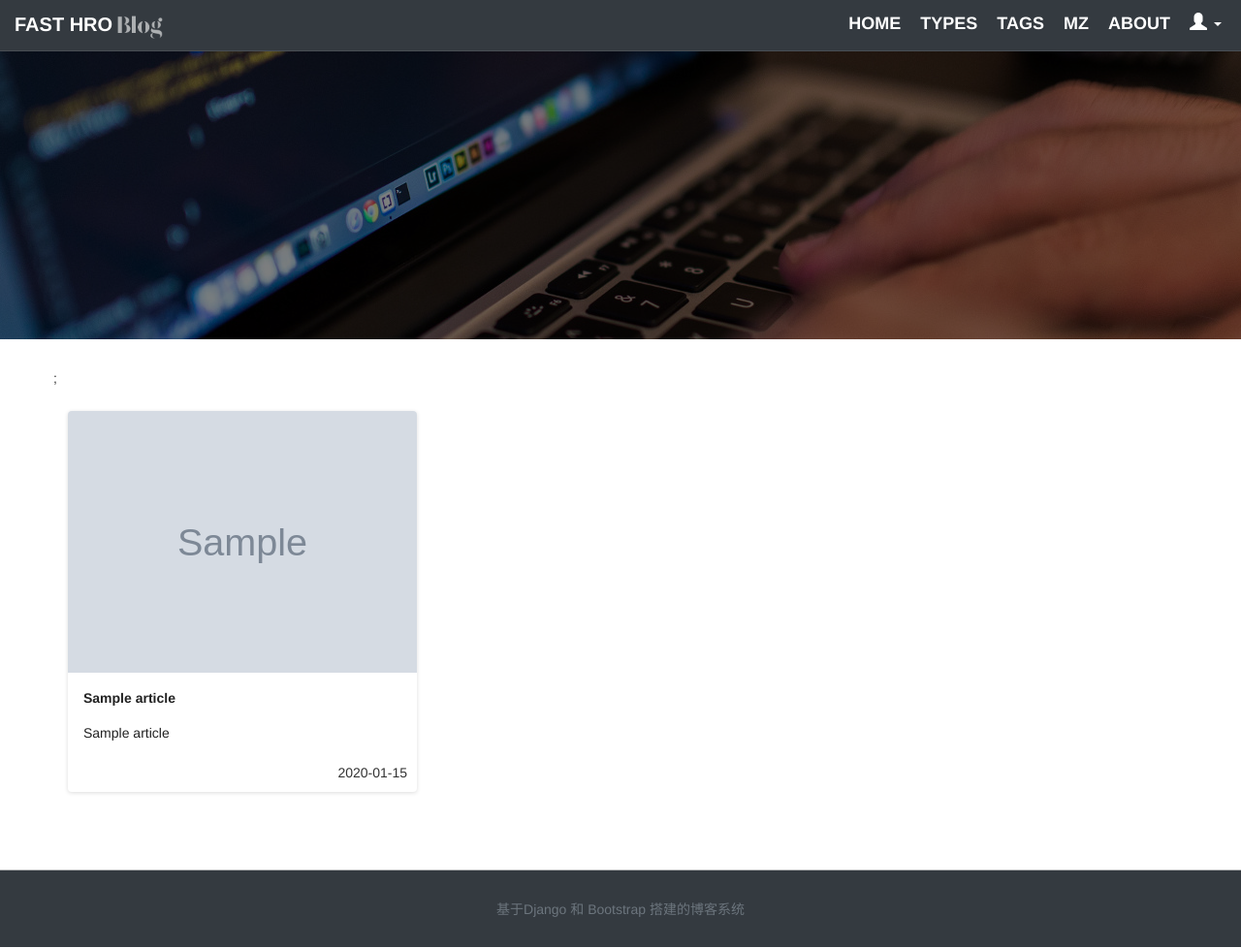
After one commit to fasthro/mysite, a Django app: template blog/templates/blog/mz.html in a window 1280 px wide. The commit adds this page. Shown: the whole page at 97% size. Run offline with Django 3.2, Linux system fonts and the light colour scheme; the template is opened without the code that fills it: most values are stand-ins (such as "Sample title", 1, 10 or a date in 2020); grey boxes marked "Sample" are stand-in pictures; some libraries are stand-ins or nearby versions.

Commit message:
mz 页面结构 mz 主页

```diff
--- a/blog/static/css/blog.css
+++ b/blog/static/css/blog.css
@@ -360,6 +360,64 @@ body{
     margin: 0 auto;
 }
 
+/** mz */
+.mz-item-wrap {
+    max-width: 530px;
+    width: 100%;
+    margin: 0 auto 0;
+    outline: none;
+    border-radius: 4px;
+    cursor: pointer;
+    min-width: initial;
+    transition: background-color 200ms ease-in;
+    z-index: initial;
+    box-shadow: 0 1px 4px 0 rgba(0,0,0,0.14);
+    background-color: #fff;
+    display: block;
+    position: relative;
+    overflow: hidden;
+    text-align: start;
+}
+
+.mz-kong{
+    height: 24px;
+}
+
+.mz-item-icon {
+    display: block;
+    left: 0;
+    right: 0;
+    top: 0;
+    bottom: 0;
+    width: 100%;
+    height: auto;
+    margin: auto;
+}
+
+.mz-item-content {
+    overflow: hidden;
+    text-overflow: ellipsis;
+    -webkit-box-orient: vertical;
+    -webkit-line-clamp: 4;
+    display: -webkit-box;
+    max-height: 6em;
+    line-height: 1.5em;
+    color: rgba(0,0,0,0.87);
+    font-size: 14px;
+    margin: 16px 16px 0;
+}
+
+.mz-item-content-kong {
+    height: 15px;
+}
+
+.mz-item-time {
+    text-align: right;
+}
+
+.mz-item-time p{
+    margin: 10px;
+}
 /***/
 @media (max-width: 768px) {
     /** 导航栏标志 */
--- a/blog/templates/blog/base/article.html
+++ b/blog/templates/blog/base/article.html
@@ -22,7 +22,10 @@
        </div>
        <div class="fh-article-tag pull-right visible-lg visible-md visible-sm">
            {% for tag in article.tags.all %}
-               <span class="label {{ tag.tag_label_style }}">{{ tag.name }}</span>
+               {% if tag.get_is_none %}
+               {% else %}
+                   <span class="label {{ tag.tag_label_style }}">{{ tag.name }}</span>
+               {% endif %}
            {% endfor %}
        </div>
    </div>
--- a/blog/templates/blog/base/author.html
+++ b/blog/templates/blog/base/author.html
@@ -12,7 +12,10 @@
         <a href="/tags/{{ nav_tag.tag_id }}">FEATURED TAGS</a>
         <div class="row fh-author-tag">
             {% for tag in tags %}
-                <a href="/tags/{{ tag.tag_id }}" class="btn btn-default btn-sm">{{ tag.name }}</a>
+                {% if tag.get_is_none %}
+                {% else %}
+                    <a href="/tags/{{ tag.tag_id }}" class="btn btn-default btn-sm">{{ tag.name }}</a>
+                {% endif %}
             {% endfor %}
         </div>
         <hr>
--- /dev/null
+++ b/blog/templates/blog/base/mz-article.html
@@ -0,0 +1,22 @@
+{% load static %}
+
+<div class="col-lg-4 col-md-4 col-sm-6 col-xs-12">
+    <div class="mz-kong"></div>
+    <div class="mz-item-wrap">
+        <div class="mz-item-icon-wrap">
+            <img class="mz-item-icon" src="{{ article.img }}">
+        </div>
+        <div class="mz-item-content">
+            <div class="mz-item-title">
+                <b>{{ article.title }}</b>
+            </div>
+            <div class="mz-item-content-kong"></div>
+            <div class="mz-item-subtitle">
+                <p>{{ article.subtitle }}</p>
+            </div>
+        </div>
+        <div class="mz-item-time">
+            <p>{{ article.create_time | date:"Y-m-d" }}</p>
+        </div>
+    </div>
+</div>
--- a/blog/templates/blog/base/nav.html
+++ b/blog/templates/blog/base/nav.html
@@ -17,6 +17,7 @@
                 <li class="fh-nav-btn"><a href="{% url 'blog:home' %}"><strong>HOME</strong></a></li>
                 <li class="fh-nav-btn"><a href="/types/{{ nav_type.type_id }}"><strong>TYPES</strong></a></li>
                 <li class="fh-nav-btn"><a href="/tags/{{ nav_tag.tag_id }}"><strong>TAGS</strong></a></li>
+                <li class="fh-nav-btn"><a href="{% url 'blog:mz' %}"><strong>MZ</strong></a></li>
                 <li class="fh-nav-btn"><a href="about"><strong>ABOUT</strong></a></li>
                 <li class="fh-nav-btn" class="dropdown">
                     <a href="#" class="dropdown-toggle" data-toggle="dropdown" role="button" aria-haspopup="true" aria-expanded="false">
--- /dev/null
+++ b/blog/templates/blog/mz.html
@@ -0,0 +1,42 @@
+{% extends "blog/base/base.html" %}
+{% load static %}
+{% block main-nav %}
+    {% include 'blog/base/nav.html' %}
+{% endblock %}
+
+{% block jumbotron %}
+     <div class="jumbotron fh-jumbotron">
+         <div class="fh-jumbotron-img"></div>
+         <div class="fh-jumbotron-mask"></div>
+     </div>
+{% endblock %}
+
+{% block main %}
+    <div class="fh-main-wrap mz-view-wrap">
+        <div class="container">
+            <div class="main-article">
+                <div class="row">;
+                    <div class="visible-lg visible-md">
+                        {% for article in object_list %}
+                            {% include "blog/base/mz-article.html" %}
+                        {% endfor %}
+                    </div>
+                    <div class="visible-sm">
+                       {% for article in object_list %}
+                            {% include "blog/base/mz-article.html" %}
+                        {% endfor %}
+                    </div>
+                    <div class="visible-xs">
+                        {% for article in object_list %}
+                            {% include "blog/base/mz-article.html" %}
+                        {% endfor %}
+                    </div>
+                </div>
+            </div>
+        </div>
+    </div>
+{% endblock %}
+
+{% block main-footer %}
+    {% include 'blog/base/footer.html' %}
+{% endblock %}
--- a/blog/templates/blog/tags.html
+++ b/blog/templates/blog/tags.html
@@ -17,13 +17,15 @@
             <div class="col-lg-8 col-md-8 col-sm-12 col-sm-12 col-lg-offset-2 col-md-offset-2">
                 <div class="row fh-tags-view">
                     {% for tag in tags %}
+                        {% if tag.get_is_none %}
+                        {% else %}
                             {% ifequal select_tag tag.tag_id %}
                                 <a href="/tags/{{ tag.tag_id }}" class="btn btn-default btn-md label-info">{{ tag.name }}</a>
                             {% endifequal %}
                             {% ifnotequal select_tag tag.tag_id %}
                                 <a href="/tags/{{ tag.tag_id }}" class="btn btn-default btn-md label-success">{{ tag.name }}</a>
                             {% endifnotequal %}
-
+                        {% endif %}
                     {% endfor %}
                 </div>
             </div>
--- a/blog/urls.py
+++ b/blog/urls.py
@@ -2,10 +2,12 @@ from django.urls import path, re_path
 from blog.views import MainView
 from blog.views import TagsView
 from blog.views import TypesView
+from blog.views import MzView
 
 app_name = 'blog'
 urlpatterns = [
     re_path(r'^$', MainView.as_view(), name='home'),
     re_path('^tags/(?P<tag_id>\w+)/$', TagsView.as_view(), name='tags'),
     re_path('^types/(?P<type_id>\w+)/$', TypesView.as_view(), name='types'),
+    re_path(r'^mz/$', MzView.as_view(), name='mz'),
 ]
--- a/blog_article/models.py
+++ b/blog_article/models.py
@@ -2,6 +2,7 @@ from datetime import datetime
 from django.db import models
 from django.conf import settings
 from blog import conf
+from blog import const
 import os
 import codecs
 
@@ -28,6 +29,10 @@ class ArticleTag(models.Model):
         ("label-danger", "label-danger"),
     )
     tag_label_style = models.CharField(max_length=200, choices=LABEL_STYLE, default='label-success', verbose_name='标签样式')
+
+    # 获取是否为空 tag
+    def get_is_none(self):
+        return self.tag_id == const.TAG_NONE_ID
 
     def __str__(self):
         return self.name
```
Also changed, not shown: blog/const.py (added, +11 -0 lines), blog/views.py (+26 -3 lines), blog_article/static/article/mz/mz_1.md (added), 1 other file. Lines whose indentation alone changed are shown as unchanged.
